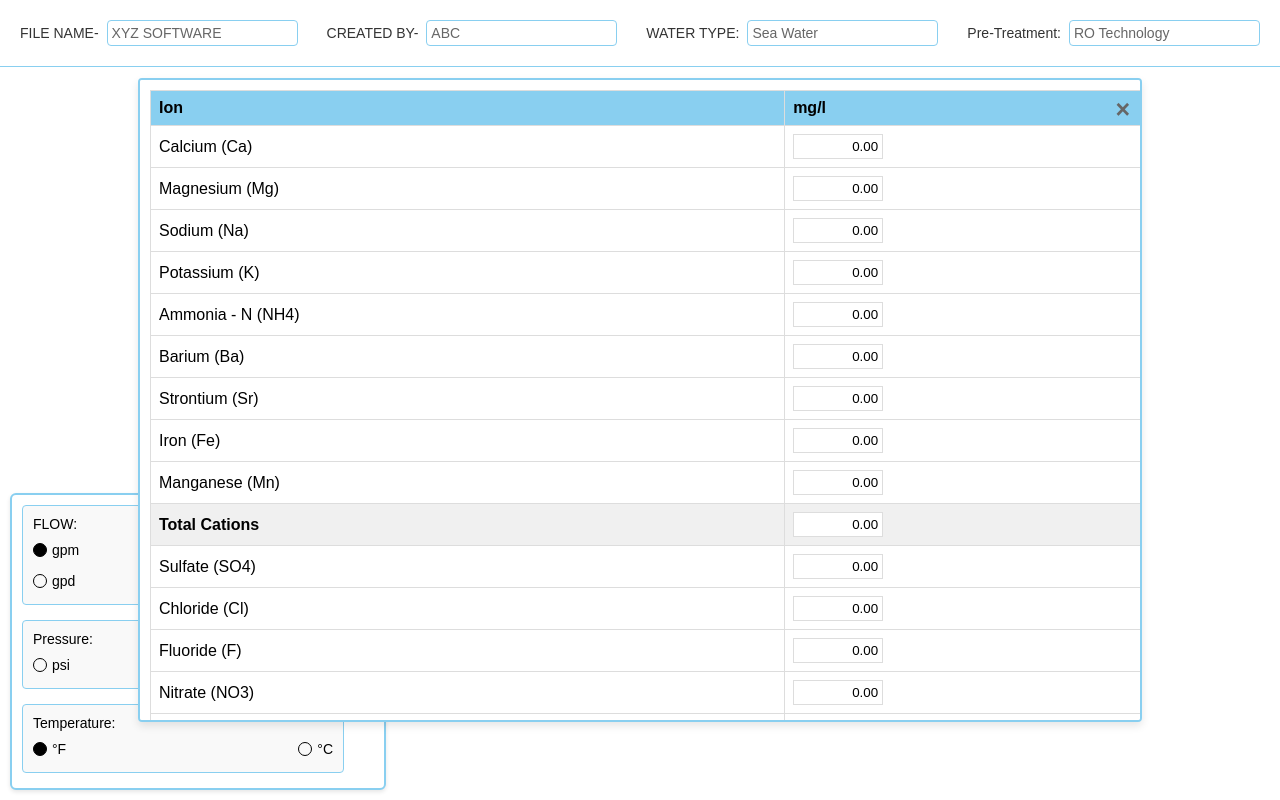
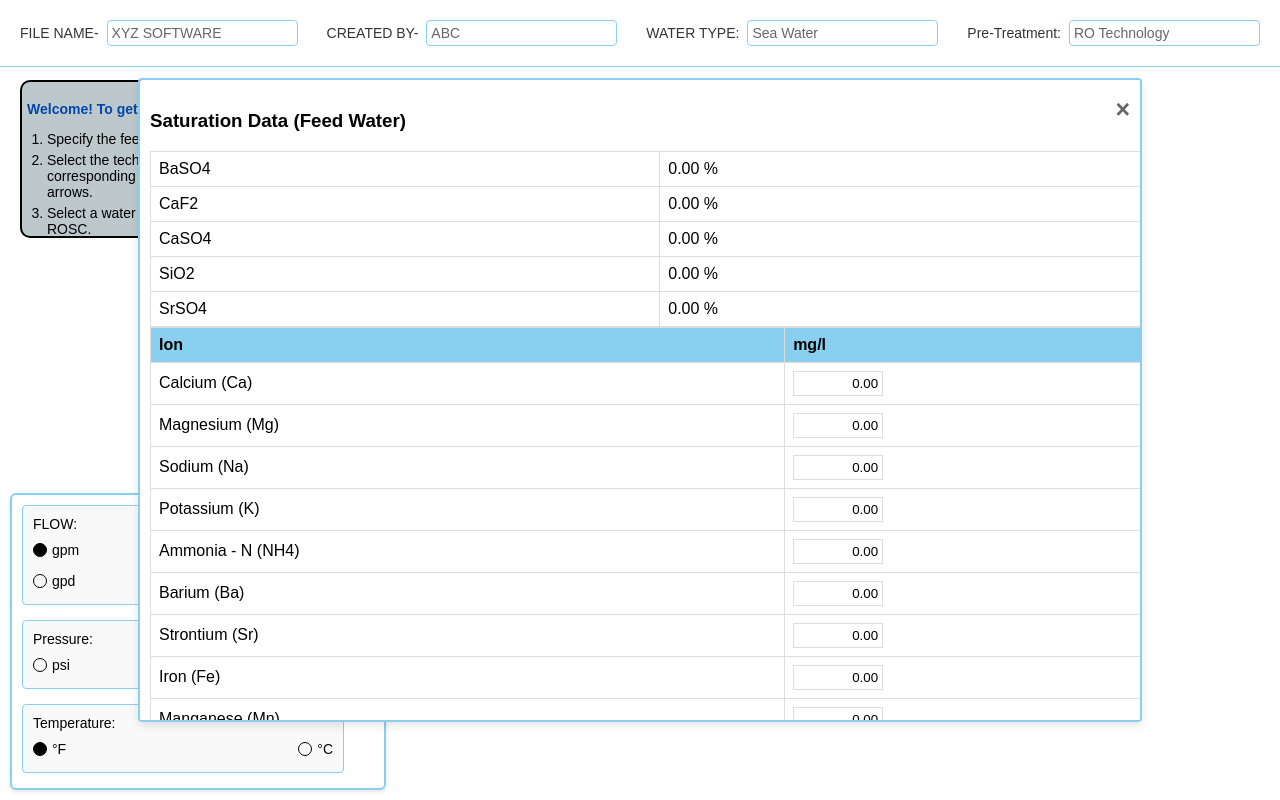
Before and after one commit to Deept-Ratna/Design-Software-frontend, a plain HTML site: page index.html in a window 1280 px wide. Both pictures are taken after a click on the button "Feed". Drawn offline with Linux system fonts and the light colour scheme.

Commit message:
Update index.html
Welcome Message and Changes in Ion table

```diff
--- a/index.html
+++ b/index.html
@@ -26,6 +26,15 @@
         <input type="text" value="RO Technology" class="info-input">
     </div>
 </div>
+<div class="welcome-text">
+    <p class="welcome-header">Welcome! To get started on your new project:</p>
+    <ol>
+        <li>Specify the feed flowrate or product flowrate.</li>
+        <li>Select the technologies by dragging and dropping the corresponding process icons between the two blue arrows.</li>
+        <li>Select a water type from the dropdown list for UF, RO or ROSC.</li>
+    </ol>
+</div>
+
 
     <div class="main-container">
         <div class="flow-container">
@@ -73,6 +82,33 @@
         <!-- Ion Table Modal -->
         <div id="ionTable" class="modal">
             <div class="modal-content">
+                <!-- Add inside the modal-content div, after the first table -->
+<div class="saturation-table">
+    <h3>Saturation Data (Feed Water)</h3>
+    <table>
+        <tr>
+            <td>BaSO4</td>
+            <td>0.00 %</td>
+        </tr>
+        <tr>
+            <td>CaF2</td>
+            <td>0.00 %</td>
+        </tr>
+        <tr>
+            <td>CaSO4</td>
+            <td>0.00 %</td>
+        </tr>
+        <tr>
+            <td>SiO2</td>
+            <td>0.00 %</td>
+        </tr>
+        <tr>
+            <td>SrSO4</td>
+            <td>0.00 %</td>
+        </tr>
+    </table>
+</div>
+
                 <span class="close-button">&times;</span>
                 <table>
                     <tr class="header">
@@ -242,9 +278,3 @@
     <script src="script.js"></script>
 </body>
 </html>
-
-
-<!-- Welcome to get started on your new Project.
-1.Direction to use
-2.Specify the feed ions and flow rate.
-3.Go to flow, iput temp and pH.Select Pressure vessel and Elements-->
```
